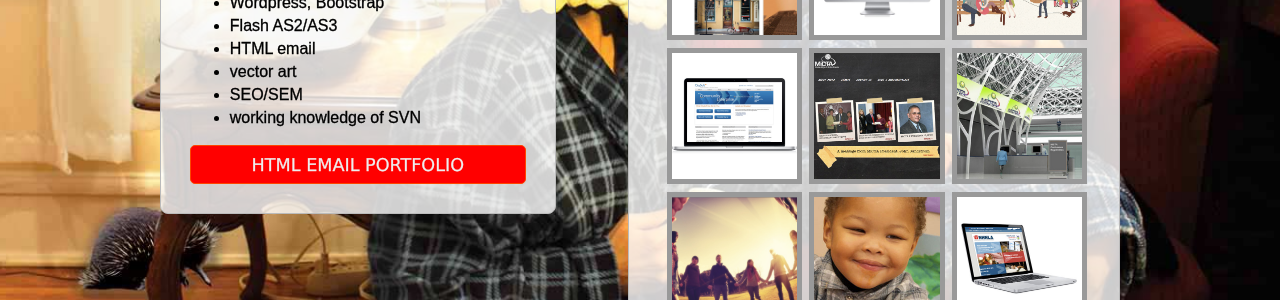
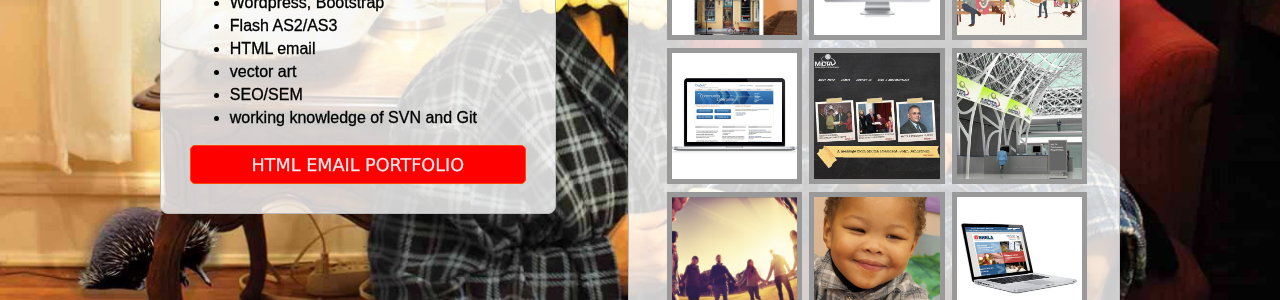
Before and after one commit to ericadreisbachdeveloper/niek, a PHP site: page / in a window 1280 px wide. Shown: the part 2804-3104 px from the top of the page. Run offline with PHP 8.4, Linux system fonts and the light colour scheme.

Commit message:
Tiny copy change to work section, adding working knowl of Git

```diff
--- a/index.php
+++ b/index.php
@@ -92,7 +92,7 @@
      <li>HTML email</li>
      <li>vector art</li>
      <li>SEO/SEM</li>
-     <li>working knowledge of SVN</li>
+     <li>working knowledge of SVN and Git</li>
     </ul>
     <input value="HTML EMAIL PORTFOLIO" type="button" id="htmlemail">
     <!-- <input value="FLASH BANNERS" type="button" id="flash"> -->
```
